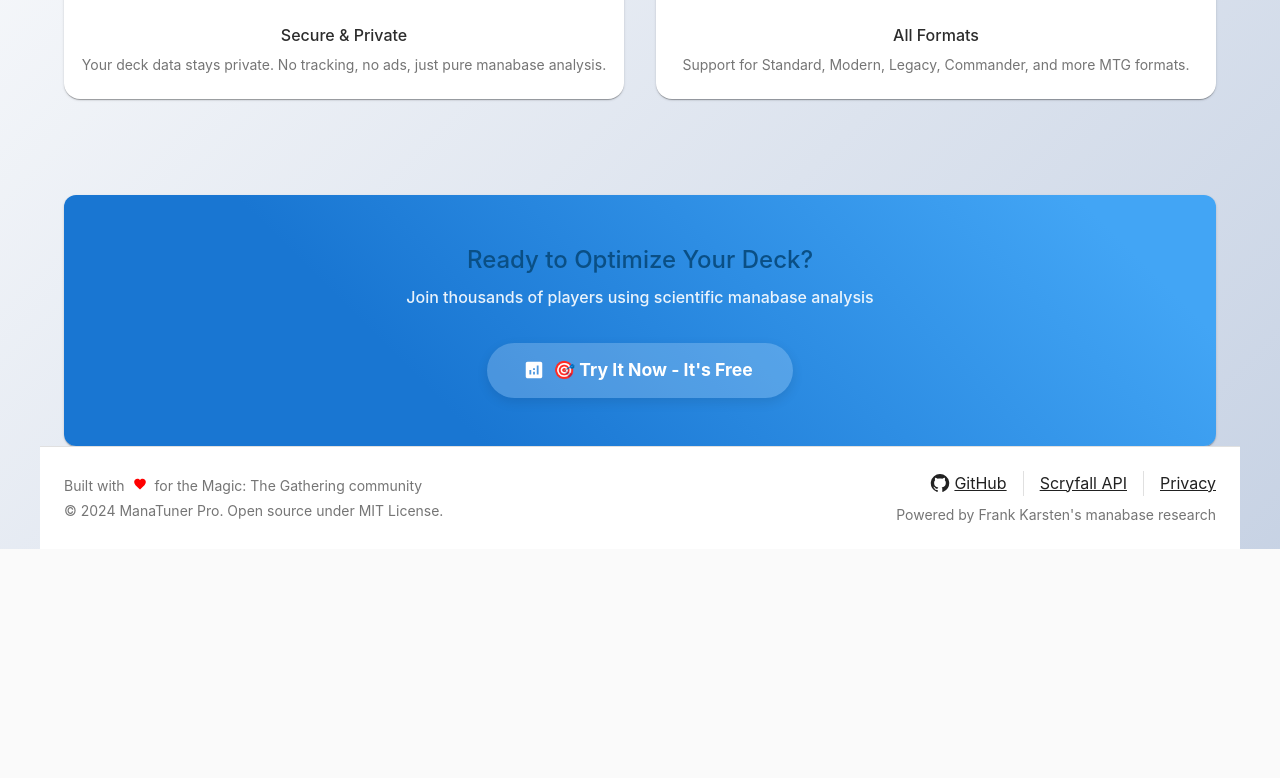
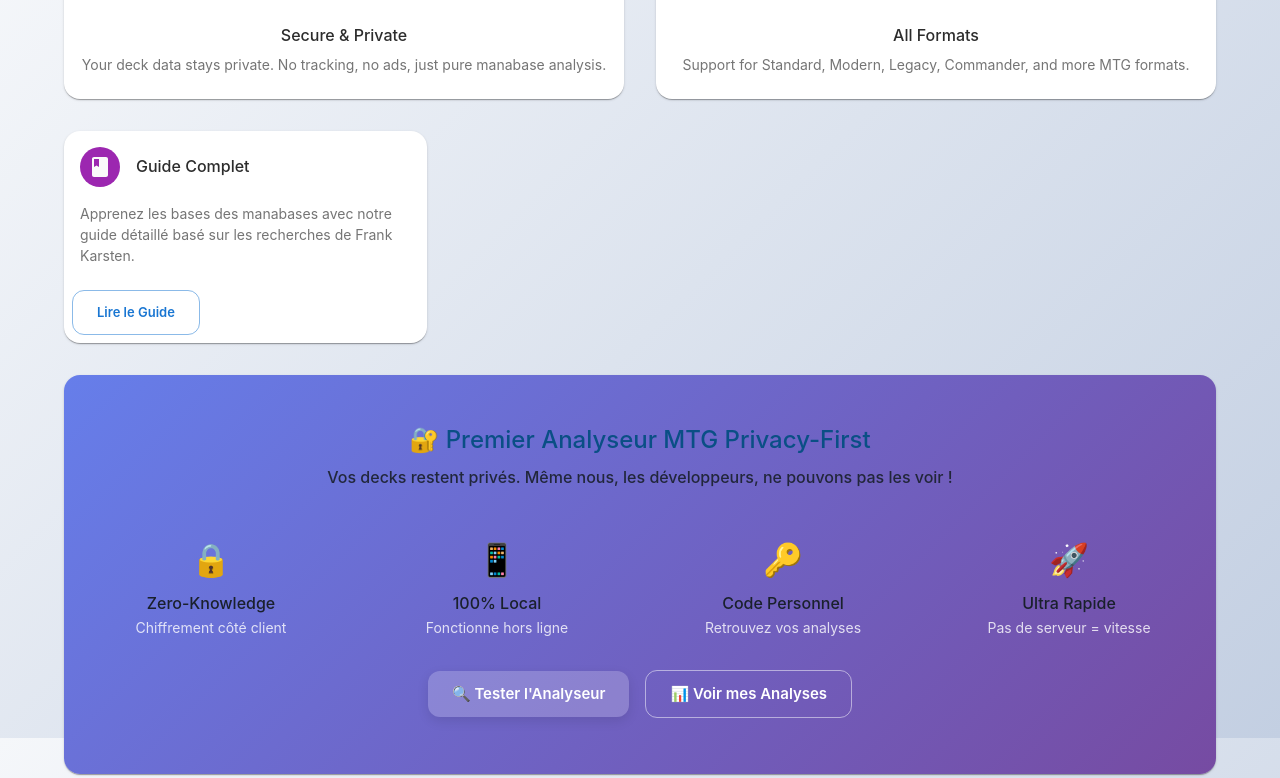
Before and after one commit to gbordes77/manatuner-pro, a React (Vite) app: page / in a window 1280 px wide. Shown: the part 862-1640 px from the top of the page. Before the commit the page ends 1411 px from the top, so only its background shows below. Built offline with nearby package versions, Linux system fonts and the light colour scheme.

Commit message:
🔧 Fix: Suppression dépendance Supabase + Ajout section Privacy-First - Correction erreur supabaseUrl - Page MyAnalyses locale - Interface Privacy-First sur homepage

```diff
--- a/src/pages/HomePage.tsx
+++ b/src/pages/HomePage.tsx
@@ -9,7 +9,9 @@ import {
   Card,
   CardContent,
   Badge,
-  Chip
+  Chip,
+  Avatar,
+  CardActions
 } from '@mui/material'
 import {
   Analytics as AnalyticsIcon,
@@ -18,7 +20,8 @@ import {
   Widgets as WidgetsIcon,
   Star as StarIcon,
   TrendingUp as TrendingUpIcon,
-  MenuBook as MenuBookIcon
+  MenuBook as MenuBookIcon,
+  Book as BookIcon
 } from '@mui/icons-material'
 import { useNavigate } from 'react-router-dom'
 import { AnimatedContainer, AnimatedList } from '../components/common/AnimatedContainer'
@@ -198,6 +201,137 @@ export const HomePage: React.FC = () => {
             </Card>
           </Grid>
         ))}
+
+        <Grid item xs={12} md={4}>
+          <Card
+            sx={{
+              height: '100%',
+              display: 'flex',
+              flexDirection: 'column',
+              transition: 'all 0.3s ease-in-out',
+              '&:hover': {
+                transform: 'translateY(-8px)',
+                boxShadow: 4,
+              },
+            }}
+          >
+            <CardContent sx={{ flexGrow: 1 }}>
+              <Box display="flex" alignItems="center" mb={2}>
+                <Avatar sx={{ bgcolor: 'secondary.main', mr: 2 }}>
+                  <BookIcon />
+                </Avatar>
+                <Typography variant="h6" component="h3">
+                  Guide Complet
+                </Typography>
+              </Box>
+              <Typography variant="body2" color="text.secondary">
+                Apprenez les bases des manabases avec notre guide détaillé basé sur les recherches de Frank Karsten.
+              </Typography>
+            </CardContent>
+            <CardActions>
+              <Button
+                size="small"
+                onClick={() => navigate('/guide')}
+                variant="outlined"
+              >
+                Lire le Guide
+              </Button>
+            </CardActions>
+          </Card>
+        </Grid>
+
+        {/* Privacy-First Feature - NEW */}
+        <Grid item xs={12}>
+          <Card
+            sx={{
+              background: 'linear-gradient(135deg, #667eea 0%, #764ba2 100%)',
+              color: 'white',
+              textAlign: 'center',
+              py: 4
+            }}
+          >
+            <CardContent>
+              <Typography variant="h4" component="h2" gutterBottom>
+                🔐 Premier Analyseur MTG Privacy-First
+              </Typography>
+              <Typography variant="h6" sx={{ mb: 3, opacity: 0.9 }}>
+                Vos decks restent privés. Même nous, les développeurs, ne pouvons pas les voir !
+              </Typography>
+
+              <Grid container spacing={3} sx={{ mt: 2 }}>
+                <Grid item xs={12} md={3}>
+                  <Box>
+                    <Typography variant="h3" sx={{ mb: 1 }}>🔒</Typography>
+                    <Typography variant="h6">Zero-Knowledge</Typography>
+                    <Typography variant="body2" sx={{ opacity: 0.8 }}>
+                      Chiffrement côté client
+                    </Typography>
+                  </Box>
+                </Grid>
+                <Grid item xs={12} md={3}>
+                  <Box>
+                    <Typography variant="h3" sx={{ mb: 1 }}>📱</Typography>
+                    <Typography variant="h6">100% Local</Typography>
+                    <Typography variant="body2" sx={{ opacity: 0.8 }}>
+                      Fonctionne hors ligne
+                    </Typography>
+                  </Box>
+                </Grid>
+                <Grid item xs={12} md={3}>
+                  <Box>
+                    <Typography variant="h3" sx={{ mb: 1 }}>🔑</Typography>
+                    <Typography variant="h6">Code Personnel</Typography>
+                    <Typography variant="body2" sx={{ opacity: 0.8 }}>
+                      Retrouvez vos analyses
+                    </Typography>
+                  </Box>
+                </Grid>
+                <Grid item xs={12} md={3}>
+                  <Box>
+                    <Typography variant="h3" sx={{ mb: 1 }}>🚀</Typography>
+                    <Typography variant="h6">Ultra Rapide</Typography>
+                    <Typography variant="body2" sx={{ opacity: 0.8 }}>
+                      Pas de serveur = vitesse
+                    </Typography>
+                  </Box>
+                </Grid>
+              </Grid>
+
+              <Box sx={{ mt: 4 }}>
+                <Button
+                  variant="contained"
+                  size="large"
+                  onClick={() => navigate('/analyzer')}
+                  sx={{
+                    bgcolor: 'rgba(255,255,255,0.2)',
+                    color: 'white',
+                    mr: 2,
+                    '&:hover': {
+                      bgcolor: 'rgba(255,255,255,0.3)',
+                    },
+                  }}
+                >
+                  🔍 Tester l'Analyseur
+                </Button>
+                <Button
+                  variant="outlined"
+                  size="large"
+                  onClick={() => navigate('/mes-analyses')}
+                  sx={{
+                    borderColor: 'rgba(255,255,255,0.5)',
+                    color: 'white',
+                    '&:hover': {
+                      borderColor: 'white',
+                      bgcolor: 'rgba(255,255,255,0.1)',
+                    },
+                  }}
+                >
+                  📊 Voir mes Analyses
+                </Button>
+              </Box>
+            </CardContent>
+          </Card>
+        </Grid>
       </Grid>
 
       {/* Call to Action */}
--- a/src/pages/MyAnalysesPage.tsx
+++ b/src/pages/MyAnalysesPage.tsx
@@ -5,173 +5,98 @@ import {
   Box,
   Card,
   CardContent,
-  TextField,
-  Button,
-  List,
-  ListItem,
-  ListItemText,
-  ListItemSecondaryAction,
-  IconButton,
-  Chip,
   Alert,
-  CircularProgress,
-  Grid,
-  useTheme,
-  useMediaQuery,
-  InputAdornment,
-  Tooltip
+  Button
 } from '@mui/material'
 import {
-  Search as SearchIcon,
-  Share as ShareIcon,
-  Delete as DeleteIcon,
-  Visibility as ViewIcon,
-  Lock as LockIcon,
-  Public as PublicIcon,
-  History as HistoryIcon,
   Code as CodeIcon
 } from '@mui/icons-material'
-import { PrivacyStorage, UserCodeGenerator } from '../lib/privacy'
-
-interface SavedAnalysis {
-  shareId: string
-  name: string
-  createdAt: string
-  isPrivate: boolean
-}
+import { getUserCode, getMyAnalyses, exportAnalyses, clearAllLocalData } from '../lib/privacy'
 
 const MyAnalysesPage: React.FC = () => {
-  const theme = useTheme()
-  const isMobile = useMediaQuery(theme.breakpoints.down('sm'))
-
-  const [privacyStorage] = useState(() => new PrivacyStorage())
-  const [userCode, setUserCode] = useState('')
-  const [inputCode, setInputCode] = useState('')
-  const [analyses, setAnalyses] = useState<SavedAnalysis[]>([])
-  const [searchTerm, setSearchTerm] = useState('')
-  const [isLoading, setIsLoading] = useState(false)
-  const [error, setError] = useState<string | null>(null)
+  const [userCode] = useState(() => getUserCode())
+  const [analyses, setAnalyses] = useState<any[]>([])
 
   useEffect(() => {
-    const currentUserCode = privacyStorage.getUserCode()
-    setUserCode(currentUserCode)
-    loadAnalyses()
-  }, [privacyStorage])
-
-  const loadAnalyses = async () => {
-    setIsLoading(true)
-    try {
-      const userAnalyses = await privacyStorage.getUserAnalyses()
-      setAnalyses(userAnalyses)
-    } catch (err) {
-      setError('Erreur lors du chargement des analyses')
-    } finally {
-      setIsLoading(false)
-    }
-  }
-
-  const shareAnalysis = async (shareId: string) => {
-    const url = `${window.location.origin}/analysis/${shareId}`
-    try {
-      await navigator.clipboard.writeText(url)
-      alert('Lien copié !')
-    } catch {
-      prompt('Copiez ce lien :', url)
-    }
-  }
+    const localAnalyses = getMyAnalyses()
+    setAnalyses(localAnalyses)
+  }, [])
 
   return (
     <Container maxWidth="lg" sx={{ py: 4 }}>
-      <Box textAlign="center" mb={4}>
-        <Typography
-          variant={isMobile ? "h4" : "h3"}
-          component="h1"
-          gutterBottom
-          sx={{
-            background: 'linear-gradient(45deg, #2196F3 30%, #21CBF3 90%)',
-            backgroundClip: 'text',
-            WebkitBackgroundClip: 'text',
-            WebkitTextFillColor: 'transparent',
-            fontWeight: 'bold'
-          }}
-        >
-          📊 Mes Analyses
-        </Typography>
-      </Box>
+      <Typography variant="h3" component="h1" gutterBottom align="center">
+        📊 Mes Analyses
+      </Typography>
 
-      {/* User Code Display */}
-      <Card elevation={3} sx={{ mb: 3, background: 'linear-gradient(135deg, #667eea 0%, #764ba2 100%)', color: 'white' }}>
+      {/* Code Personnel */}
+      <Card sx={{ mb: 4, background: 'linear-gradient(135deg, #667eea 0%, #764ba2 100%)' }}>
         <CardContent>
-          <Box display="flex" alignItems="center" gap={2} mb={2}>
-            <CodeIcon />
-            <Typography variant="h6">Votre Code Personnel</Typography>
+          <Box display="flex" alignItems="center" gap={2}>
+            <CodeIcon sx={{ color: 'white' }} />
+            <Typography variant="h6" sx={{ color: 'white' }}>
+              Votre Code Personnel
+            </Typography>
           </Box>
-
-          <Typography
-            variant="h5"
-            component="code"
-            sx={{
-              fontFamily: 'monospace',
-              backgroundColor: 'rgba(255,255,255,0.2)',
-              padding: '8px 16px',
-              borderRadius: 2,
-              letterSpacing: 2,
-              fontWeight: 'bold'
-            }}
-          >
+          <Typography variant="h4" sx={{ color: 'white', fontFamily: 'monospace', mt: 1 }}>
             {userCode}
+          </Typography>
+          <Typography variant="body2" sx={{ color: 'rgba(255,255,255,0.8)', mt: 1 }}>
+            Notez ce code pour retrouver vos analyses sur n'importe quel appareil
           </Typography>
         </CardContent>
       </Card>
 
-      {/* Analyses List */}
+      {/* Liste des analyses */}
       <Card>
         <CardContent>
-          <Box display="flex" alignItems="center" gap={2} mb={3}>
-            <HistoryIcon color="primary" />
-            <Typography variant="h6">Vos Analyses ({analyses.length})</Typography>
-          </Box>
+          <Typography variant="h6" gutterBottom>
+            📈 Vos Analyses ({analyses.length})
+          </Typography>
 
-          {isLoading ? (
-            <Box display="flex" justifyContent="center" py={4}>
-              <CircularProgress />
-            </Box>
-          ) : analyses.length === 0 ? (
+          {analyses.length === 0 ? (
             <Alert severity="info">
               Aucune analyse sauvegardée. Commencez par analyser un deck !
             </Alert>
           ) : (
-            <List>
-              {analyses.map((analysis) => (
-                <ListItem key={analysis.shareId} sx={{ border: '1px solid', borderColor: 'divider', borderRadius: 2, mb: 1 }}>
-                  <ListItemText
-                    primary={
-                      <Box display="flex" alignItems="center" gap={1}>
-                        <Typography variant="subtitle1" fontWeight="bold">
-                          {analysis.name}
-                        </Typography>
-                        <Chip
-                          icon={analysis.isPrivate ? <LockIcon /> : <PublicIcon />}
-                          label={analysis.isPrivate ? "Privé" : "Public"}
-                          size="small"
-                          color={analysis.isPrivate ? "primary" : "secondary"}
-                        />
-                      </Box>
-                    }
-                    secondary={`ID: ${analysis.shareId}`}
-                  />
+            <Box>
+              <Typography variant="body1" color="text.secondary">
+                {analyses.length} analyse(s) trouvée(s) dans le stockage local.
+              </Typography>
 
-                  <ListItemSecondaryAction>
-                    <Tooltip title="Partager">
-                      <IconButton onClick={() => shareAnalysis(analysis.shareId)}>
-                        <ShareIcon />
-                      </IconButton>
-                    </Tooltip>
-                  </ListItemSecondaryAction>
-                </ListItem>
-              ))}
-            </List>
+              <Box mt={2} display="flex" gap={2} flexWrap="wrap">
+                <Button
+                  variant="outlined"
+                  onClick={exportAnalyses}
+                  size="small"
+                >
+                  📤 Exporter
+                </Button>
+                <Button
+                  variant="outlined"
+                  color="error"
+                  onClick={clearAllLocalData}
+                  size="small"
+                >
+                  🗑️ Effacer toutes les données
+                </Button>
+              </Box>
+            </Box>
           )}
+        </CardContent>
+      </Card>
+
+      {/* Information Privacy-First */}
+      <Card sx={{ mt: 4, bgcolor: 'success.light', color: 'success.contrastText' }}>
+        <CardContent>
+          <Typography variant="h6" gutterBottom>
+            🔐 Privacy-First Architecture
+          </Typography>
+          <Typography variant="body2">
+            ✅ Vos données restent sur votre appareil<br/>
+            ✅ Aucune transmission vers des serveurs<br/>
+            ✅ Contrôle total de vos informations<br/>
+            ✅ Code personnel pour retrouver vos analyses
+          </Typography>
         </CardContent>
       </Card>
     </Container>
```
